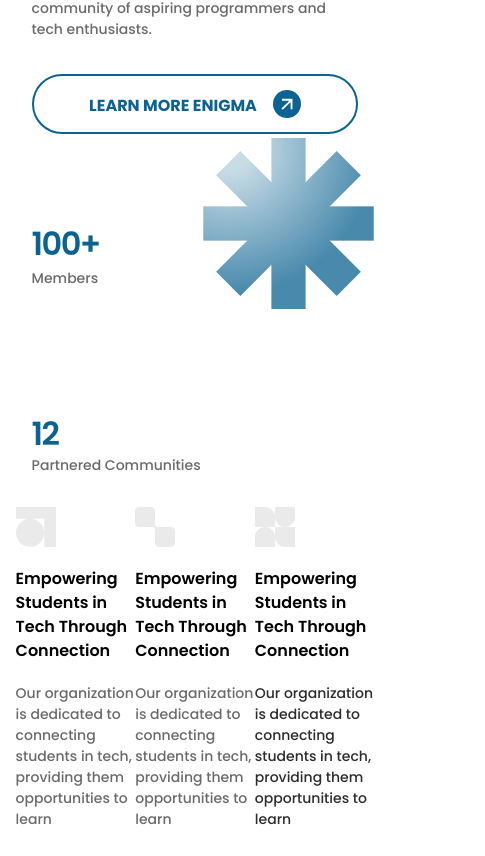
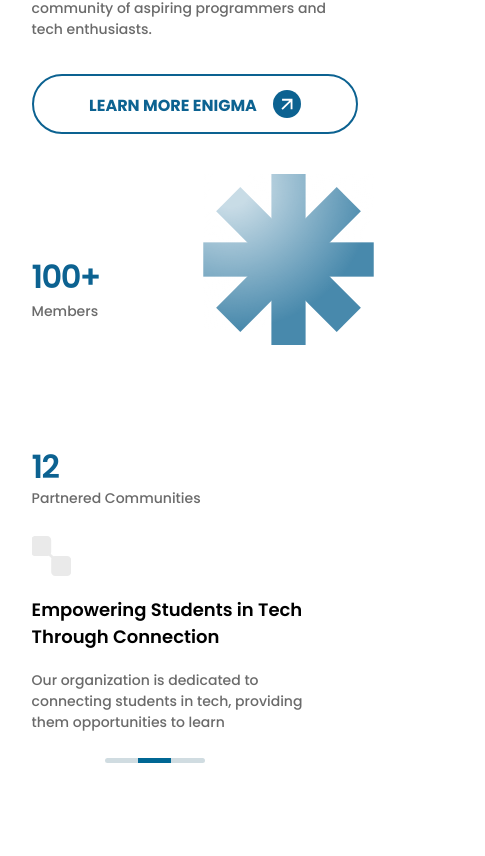
Before and after one commit to yoshbatula/um-enigma, a React (Vite) app: page / in a window 390 px wide. Shown: the part 1116-1972 px from the top of the page, 485 px wide, since content can reach past the window. Built offline with nearby package versions, Linux system fonts and the light colour scheme.

Commit message:
Make aboutCardSection Responsive

```diff
--- a/src/App.jsx
+++ b/src/App.jsx
@@ -24,6 +24,7 @@ function App() {
       <Hero textRef={textRef} heroSectionRef={heroSectionRef} ></Hero>
       <About></About>
       <Events ></Events>
+      <Organizations></Organizations>
       <Knowledge></Knowledge>
       <Logo></Logo>
       <Footer></Footer>
--- a/src/components/About/About.jsx
+++ b/src/components/About/About.jsx
@@ -6,8 +6,8 @@ export default function About() {
   return (
     <>
       <section
-        className="min-h-lvh mt-[50px] lg:mt-[150px] grid grid-cols-[50%_50%]
-    grid-rows-3 lg:grid-rows-[65%_35%] px-[4vw] lg:px-[6vw] xl:px-[8vw]"
+        className="lg:min-h-lvh mt-[50px] lg:mt-[150px] grid grid-cols-[50%_50%]
+    lg:grid-rows-[65%_35%] px-[4vw] lg:px-[6vw] xl:px-[8vw]"
       >
         <div className="flex flex-col justify-start px-[16px]
         lg:px-[0px] xl:px-[28px] col-span-2 lg:col-span-1 lg:mb-[50px]">
@@ -64,7 +64,9 @@ export default function About() {
             </span>
           </button>
         </div>
-        <div className="grid grid-cols-[50%_50%] w-fit lg:w-full pl-[16px] lg:pl-[37px] grid-rows-2 lg:grid-rows-[20%_80%]
+        <div className="grid grid-cols-[50%_50%] w-fit lg:w-full
+        mt-[40px] lg:mt-0
+        pl-[16px] lg:pl-[37px] grid-rows-2 lg:grid-rows-[20%_80%]
         col-span-2 lg:col-span-1">
           <div
             className="flex flex-col mt-[106px] lg:mt-[43px] leading-none
--- a/src/components/About/AboutCardSection.jsx
+++ b/src/components/About/AboutCardSection.jsx
@@ -1,43 +1,202 @@
+import { motion, useMotionValue, useMotionValueEvent } from "motion/react";
+import { useEffect, useState } from "react";
 
 export function AboutCardSection() {
-  return (<div className="flex col-span-2 justify-between
-  xl:px-[28px] self-center items-center">
+  return (
+    <>
+      <div
+        className="hidden lg:flex col-span-2 justify-between
+  xl:px-[28px] self-center items-center"
+      >
         <div className="flex flex-col justify-center  gap-5">
-
-          <div className="aboutCard1 w-[40px] aspect-square bg-[#EAEAEA]
-          transition-colors ease-out duration-300"></div>
+          <div
+            className="aboutCard1 w-[40px] aspect-square bg-[#EAEAEA]
+          transition-colors ease-out duration-300"
+          ></div>
           <p className="max-w-[24ch] font-Poppins-SemiBold text-[clamp(16px,1.2vw,18px)]">
             Empowering Students in Tech Through Connection
           </p>
-          <p className="max-w-[32ch] font-Poppins-Medium text-[clamp(14px,1vw,16px)] text-[#2C2C2C]
-          opacity-70  ">
+          <p
+            className="max-w-[32ch] font-Poppins-Medium text-[clamp(14px,1vw,16px)] text-[#2C2C2C]
+          opacity-70  "
+          >
             Our organization is dedicated to connecting students in tech,
             providing them opportunities to learn
           </p>
         </div>
         <div className="flex flex-col justify-center  gap-5">
-          <div className="aboutCard2 w-[40px] aspect-square bg-[#EAEAEA]
-          transition-colors ease-out duration-300"></div>
+          <div
+            className="aboutCard2 w-[40px] aspect-square bg-[#EAEAEA]
+          transition-colors ease-out duration-300"
+          ></div>
           <p className="max-w-[24ch] font-Poppins-SemiBold text-[clamp(16px,1.2vw,18px)] ">
             Empowering Students in Tech Through Connection
           </p>
-          <p className="max-w-[32ch] font-Poppins-Medium text-[clamp(14px,1vw,16px)] text-[#2C2C2C]
-          opacity-70  ">
+          <p
+            className="max-w-[32ch] font-Poppins-Medium text-[clamp(14px,1vw,16px)] text-[#2C2C2C]
+          opacity-70  "
+          >
             Our organization is dedicated to connecting students in tech,
             providing them opportunities to learn
           </p>
         </div>
         <div className="flex flex-col justify-center  gap-5">
-          <div className="aboutCard3 w-[40px] aspect-square bg-[#EAEAEA]
-          transition-colors ease-out duration-300"></div>
+          <div
+            className="aboutCard3 w-[40px] aspect-square bg-[#EAEAEA]
+          transition-colors ease-out duration-300"
+          ></div>
           <p className="max-w-[24ch] font-Poppins-SemiBold text-[clamp(16px,1.2vw,18px)] ">
             Empowering Students in Tech Through Connection
           </p>
-          <p className="max-w-[32ch] font-Poppins-Medium text-[clamp(14px,1vw,16px)]  text-[#2C2C2C]
-            ">
+          <p
+            className="max-w-[32ch] font-Poppins-Medium text-[clamp(14px,1vw,16px)]  text-[#2C2C2C]
+            "
+          >
             Our organization is dedicated to connecting students in tech,
             providing them opportunities to learn
           </p>
         </div>
-      </div>);
+      </div>
+      <MobileAboutCardSection />
+    </>
+  );
 }
+
+const MobileAboutCardSection = () => {
+  const cardImgs = ["aboutCard1", "aboutCard2", "aboutCard3"];
+
+  const [dragging, setDragging] = useState(false);
+  const [cardIndex, setCardIndex] = useState(0);
+
+  const dragX = useMotionValue(0);
+  const dragXProgress = useMotionValue(0);
+
+  const DRAG_BUFFER = 30;
+  const ONE_SECOND = 1000;
+  const DELAY = ONE_SECOND * 5;
+
+  useMotionValueEvent(dragX, "change", (latest) => {
+    if (typeof latest === "number" && dragging) {
+      dragXProgress.set(latest);
+    } else {
+      dragXProgress.set(0);
+    }
+  });
+
+  useEffect(() => {
+    const intervalRef = setInterval(() => {
+      const x = dragXProgress.get();
+      if (x === 0) {
+        setCardIndex((pv) => {
+          if (pv === cardImgs.length - 1) {
+            return 0;
+          } else {
+            return pv + 1;
+          }
+        });
+      }
+    }, DELAY);
+    return () => clearInterval(intervalRef);
+  });
+
+  const onDragStart = () => {
+    setDragging(true);
+  };
+  const onDragEnd = () => {
+    setDragging(false);
+
+    const x = dragX.get();
+
+    if (x <= -DRAG_BUFFER && cardIndex < cardImgs.length - 1) {
+      setCardIndex((pv) => pv + 1);
+    } else if (x >= DRAG_BUFFER && cardIndex > 0) {
+      setCardIndex((pv) => pv - 1);
+    }
+  };
+  return (
+    <div
+      className="w-full h-fit mt-[20px] pb-[60px]  pl-[16px]
+     xl:px-[28px] col-span-2 flex lg:hidden relative"
+    >
+      <div className="w-full overflow-hidden">
+        <motion.div
+          drag="x"
+          dragConstraints={{
+            left: 0,
+            right: 0,
+          }}
+          transition={{
+            stiffness: 200,
+            damping: 15,
+            mass: 1,
+          }}
+          style={{
+            x: dragX,
+          }}
+          animate={{
+            translateX: `-${cardIndex * 100}%`,
+          }}
+          onDragStart={onDragStart}
+          onDragEnd={onDragEnd}
+          className="flex w-full "
+        >
+          <Cards cardImgs={cardImgs} />
+        </motion.div>
+      </div>
+      <Buttons
+        cardIndex={cardIndex}
+        cardImgs={cardImgs}
+        setCardIndex={setCardIndex}
+      />
+    </div>
+  );
+};
+
+const Cards = ({ cardImgs }) => {
+  return (
+    <>
+      {cardImgs.map((imgClass) => {
+        return (
+          <motion.div
+            key={"img" + imgClass}
+            className="min-w-full flex justify-start"
+          >
+            <div className="flex flex-col justify-start max-w-fit  gap-5">
+              <div
+                className={`${imgClass}  w-[40px] aspect-square bg-[#EAEAEA]
+              transition-colors ease-out duration-300`}
+              ></div>
+              <p className="max-w-[24ch] font-Poppins-SemiBold text-[clamp(18px,3vw,23px)]">
+                Empowering Students in Tech Through Connection
+              </p>
+              <p
+                className="max-w-[32ch] font-Poppins-Medium text-[clamp(14px,1vw,18px)] text-[#2C2C2C]
+              opacity-70  "
+              >
+                Our organization is dedicated to connecting students in tech,
+                providing them opportunities to learn
+              </p>
+            </div>
+          </motion.div>
+        );
+      })}
+    </>
+  );
+};
+
+const Buttons = ({ cardIndex, setCardIndex, cardImgs }) => {
+  return (
+    <div
+      className="absolute bottom-[30px] left-[89px] w-[100px] h-[5px]
+    rounded-[70px] bg-[#ffffff40] flex flex-1 overflow-clip"
+    >
+      {cardImgs.map((_, index) => (
+        <button
+          key={index}
+          className={`h-full w-full ${cardIndex === index ? "bg-[#006794]" : "bg-[#a4bcc684]"}`}
+          onClick={() => setCardIndex(index)}
+        />
+      ))}
+    </div>
+  );
+};
--- a/src/components/Events/EventsCarousel.jsx
+++ b/src/components/Events/EventsCarousel.jsx
@@ -1,4 +1,3 @@
-/* eslint-disable react/prop-types */
 import webvemberFigma from "@images/webvemberFigma.png";
 import webvemberWeb from "@images/webvemberWeb.png";
 import webvemberGithub from "@images/webvemberGithub.png";
--- a/src/components/Navbar.jsx
+++ b/src/components/Navbar.jsx
@@ -36,7 +36,7 @@ export default function Navbar({textInView,heroSectionInView}){
       <div className='flex gap-[50px]'>
         <button className={`min-h-[55px] min-w-[210px] items-center
         rounded-[80px]
-        ${!heroSectionInView?'border-none bg-[#006794] hover:bg-[#175c7a]'
+        ${!heroSectionInView?'border-none bg-[https://www.linkedin.com/authwall?trk=gf&trkInfo=AQFCgkZJI6-o3wAAAZRUYxwoXAEXF9bqxeNsnj9fEStaUzqSKBOEPzvW9UE78kp3lyV41VYVomVjb7te3OcCgis5hBZaWLa4vndGqCR9RbmBokimvGWP2RElC7Kz6DHLAB748qw=&original_referer=https://www.reddit.com/&sessionRedirect=https%3A%2F%2Fwww.linkedin.com%2Fin%2Fjaiden-woods-34380b189%2F#006794] hover:bg-[#175c7a]'
           :'border-white hover:bg-[#00000027] border-[1px]'}
         gap-[16px] hidden lg:flex justify-center `}>
           <span className='font-Poppins-Bold mt-[3px  '>CONTACT US</span>
```
